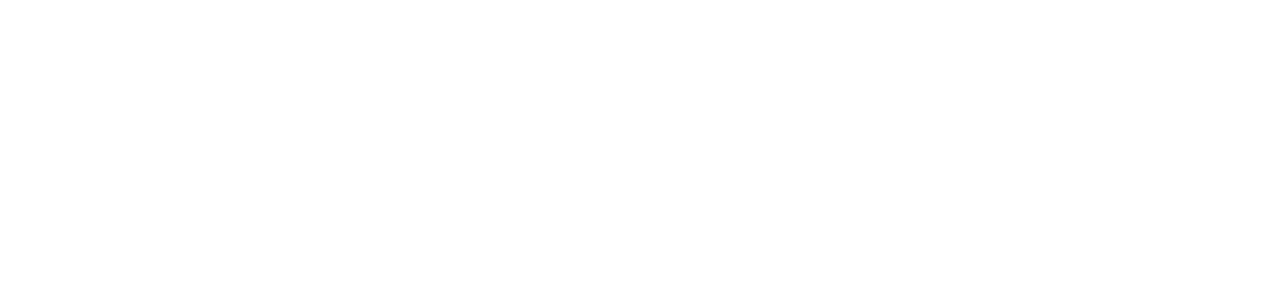
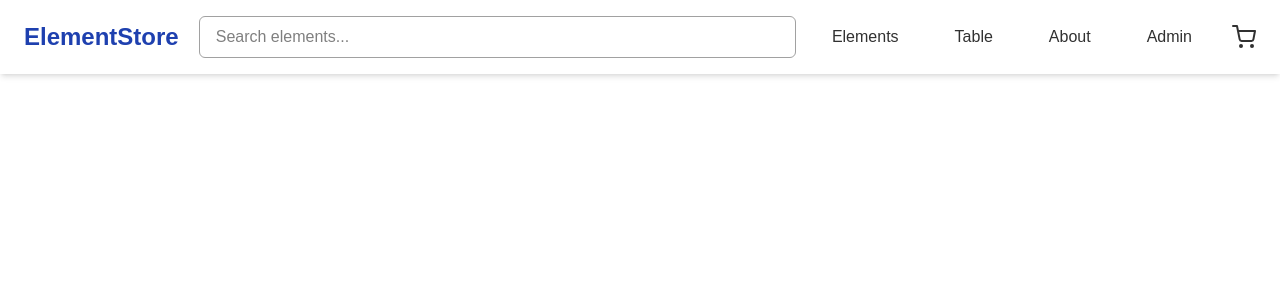
Before and after one commit to clr-cera/Web_2025_1, a Next.js app in the folder frontend/: page / in a window 1280 px wide. Shown: the top 300 px of the page. Built offline with nearby package versions, Linux system fonts and the light colour scheme.

Commit message:
header inicial

```diff
--- a/frontend/src/app/layout.tsx
+++ b/frontend/src/app/layout.tsx
@@ -2,6 +2,7 @@
 import "@/styles/globals.css";
 
 import { Inter } from "next/font/google";
+import Header from "@/components/Header";
 
 const inter = Inter({
   variable: "--font-inter",
--- a/frontend/src/app/page.tsx
+++ b/frontend/src/app/page.tsx
@@ -1,8 +1,9 @@
+import Header from "@/components/Header";
 
 export default function Home() {
   return (
-    <div>
-
+    <div className="text-black">
+      <Header />
     </div>
   );
 }
--- /dev/null
+++ b/frontend/src/components/Header.tsx
@@ -0,0 +1,89 @@
+"use client";
+
+import Link from "next/link";
+import { FiShoppingCart, FiMenu, FiX } from "react-icons/fi";
+import { usePathname } from "next/navigation";
+import { useState } from "react";
+
+export default function Header() {
+    const pathname = usePathname(); // Obtem o pathname atual da URL
+    const isHomePage = pathname === "/"; // Verifica se a página atual é a home page
+    const [isMenuOpen, setIsMenuOpen] = useState(false); // Estado para o menu mobile
+
+    return (
+        <header className="flex items-center justify-between px-4 py-3 bg-white shadow-md md:px-6 md:py-4">
+            {/* Logo */}
+            <div className="flex-shrink-0">
+                <h1 className="text-xl md:text-2xl text-primary-blue font-bold">
+                    <Link href="/">ElementStore</Link>
+                </h1>
+            </div>
+
+            {/* Search Bar */}
+            {isHomePage && (
+                <div className="hidden md:flex flex-grow max-w-2xl mx-5">
+                    <form className="w-full" role="search">
+                        <label htmlFor="searchBar" className="sr-only">Search elements</label>
+                        <input
+                            type="text"
+                            id="searchBar"
+                            placeholder="Search elements..."
+                            className="border rounded-md border-primary-gray px-4 py-2 w-full"
+                        />
+                        <button type="submit" className="sr-only">Search</button>
+                    </form>
+                </div>
+            )}
+
+            {/* Navigation e Carrinho */}
+            <div className="flex items-center space-x-4 md:space-x-6">
+                {/* Menu Mobile */}
+                <button
+                    className="md:hidden text-primary-blue"
+                    onClick={() => setIsMenuOpen(!isMenuOpen)}
+                    aria-label="Toggle menu"
+                >
+                    {isMenuOpen ? <FiX size={24} /> : <FiMenu size={24} />}
+                </button>
+
+                {/* Navegação Desktop */}
+                <nav
+                    className={`${
+                        isMenuOpen ? "block" : "hidden"
+                    } absolute top-14 left-0 w-full bg-white shadow-md md:static md:flex md:space-x-6 md:bg-transparent md:shadow-none`}
+                    aria-label="Main navigation"
+                >
+                    <ul className="flex flex-col md:flex-row md:space-x-6 text-text-gray">
+                        <li>
+                            <Link href="/#elements" className="block px-4 py-2 hover:text-primary-blue font-medium">
+                                Elements
+                            </Link>
+                        </li>
+                        <li>
+                            <Link href="/#table" className="block px-4 py-2 hover:text-primary-blue font-medium">
+                                Table
+                            </Link>
+                        </li>
+                        <li>
+                            <Link href="/#about" className="block px-4 py-2 hover:text-primary-blue font-medium">
+                                About
+                            </Link>
+                        </li>
+                        <li>
+                            <Link href="/#admin" className="block px-4 py-2 hover:text-primary-blue font-medium">
+                                Admin
+                            </Link>
+                        </li>
+                    </ul>
+                </nav>
+
+                {/* Carrinho */}
+                <div className="flex-shrink-0">
+                    <Link href="/cart" aria-label="View cart" className="flex items-center gap-2 text-text-gray hover:text-primary-blue">
+                        <FiShoppingCart size={24} />
+                    </Link>
+                </div>
+            </div>
+        </header>
+    );
+}
--- a/frontend/src/styles/globals.css
+++ b/frontend/src/styles/globals.css
@@ -5,6 +5,7 @@
   --foreground: #171717;
 }
 
+/*Cores e configuracoes para o tawilwind*/
 @theme {
   --color-font-inter: "Inter", sans-serif;
   --color-primary-blue: #1E40AF;
@@ -16,6 +17,7 @@
   --color-secondary-gray: #F7F6FB;
   --color-background-purple: #F3F0FF;
   --color-background-blue: #F0FCFF;
+  --color-text-gray: #313131;
 }
 
 @media (prefers-color-scheme: dark) {
```
Also changed, not shown: frontend/package.json (+6 -5 lines), 1 other file (tests, documents, lock files or other folders).
